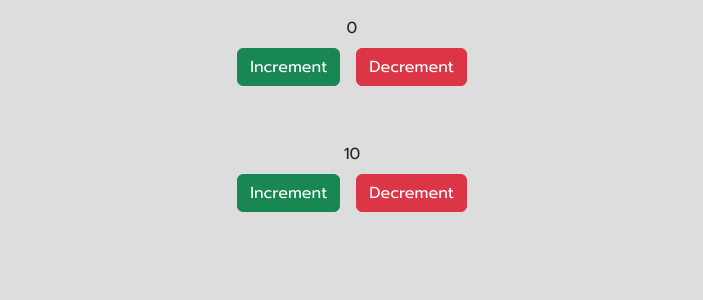
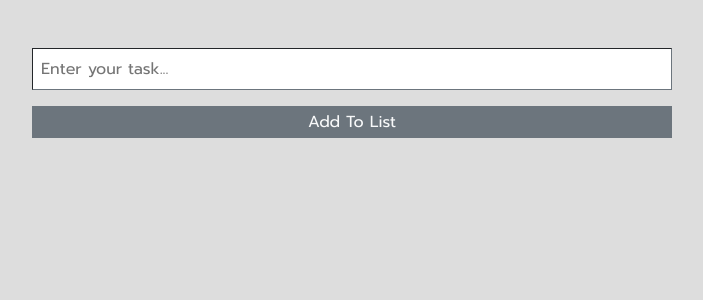
Before and after one commit to mern-trainer/amrin-batch, a React (Create React App) app: page / in a window 1280 px wide. Shown: the top 300 px of the page, without its empty margins (288-991 px from the left). Built offline with nearby package versions, Linux system fonts and the light colour scheme.

Commit message:
todo with context api

```diff
--- a/package.json
+++ b/package.json
@@ -13,7 +13,7 @@
     "react-hot-toast": "^2.4.1",
     "react-icons": "^5.3.0",
     "react-scripts": "5.0.1",
-    "uuid": "^11.0.1",
+    "uuid": "^11.0.2",
     "web-vitals": "^2.1.4"
   },
   "scripts": {
--- a/src/App.jsx
+++ b/src/App.jsx
@@ -4,17 +4,16 @@
 
 import { Toaster } from "react-hot-toast"
 import ContextPage from "./Pages/ContextPage"
-import { CounterProvider } from "./Providers/CounterProvider"
 import { TodoProvider } from "./Providers/TodoProvider"
+import Todo from "./Pages/Todo"
 
 const App = () => {
 
-    return <CounterProvider>
-        <TodoProvider>
-            <ContextPage />
-            <Toaster position="top-right"/>
-        </TodoProvider>
-    </CounterProvider>
+    return <TodoProvider>
+        {/* <ContextPage /> */}
+        <Todo />
+        <Toaster position="top-right"/>
+    </TodoProvider>
 }
 
 export default App
--- a/src/Pages/ContextPage.jsx
+++ b/src/Pages/ContextPage.jsx
@@ -1,9 +1,7 @@
 import { useContext } from "react"
 import { CounterContext } from "../Providers/CounterProvider"
 
-
 const ContextPage = () => {
-
     const { counter, setCounter, counter2, setCounter2 } = useContext(CounterContext)
 
     return <div className="d-flex flex-column gap-2 mt-3 align-items-center">
--- a/src/Pages/Todo.jsx
+++ b/src/Pages/Todo.jsx
@@ -1,6 +1,36 @@
+import { useState } from "react"
+import { useTodo } from "../Providers/TodoProvider"
+import { FaCheckCircle } from "react-icons/fa"
+import { FaCheck, FaCircleXmark, FaTrash } from "react-icons/fa6"
+
 const Todo = () => {
-    return <div>
 
+    const { todoList, addToList, handleRemove, updateCompleted } = useTodo()
+    const [todo, setTodo] = useState("")
+
+    return <div className="d-flex flex-column align-items-center mt-5">
+        <div className="w-50">
+            <input type="text" onChange={(event) => setTodo(event.target.value)} value={todo} placeholder="Enter your task..." name="todo" className="p-2 w-100 border-1 border-secondary" style={{ outline: "none"}} />
+            <button onClick={() => addToList(todo)} className="p-1 w-100 bg-secondary text-light border-0 mt-3">Add To List</button>
+        </div>
+        <div className="w-50 mt-3 d-flex flex-column gap-2">
+            {
+                todoList.map((item) => {
+                    // key => unique identifier
+                    return <div key={item.id} className="p-2 bg-light  d-flex justify-content-between text-dark w-100">
+                        <div style={{width: "90%"}} className="text-truncate d-flex gap-2 align-items-center">
+                            {item.completed && <div><FaCheckCircle color="green" /></div>}
+                            {!item.completed && <div><FaCircleXmark color="red"/></div>}
+                            <div>{item.title}</div>
+                        </div>
+                        <div style={{width: "10%"}} className="text-center">
+                            <FaTrash cursor={"pointer"} onClick={() => handleRemove(item.id)}/>
+                            <FaCheck cursor={"pointer"} onClick={() => updateCompleted(item.id)}/>
+                        </div>
+                    </div>
+                })
+            }
+        </div>
     </div>
 }
 
--- a/src/Providers/TodoProvider.jsx
+++ b/src/Providers/TodoProvider.jsx
@@ -1,5 +1,6 @@
-import { createContext, useState } from "react";
+import { createContext, useContext, useState } from "react";
 import toast from "react-hot-toast";
+import { v4 } from "uuid";
 
 export const TodoContext = createContext()
 
@@ -11,15 +12,50 @@ export const TodoProvider = ({ children }) => {
         if (title === "") {
             return toast.error("Task is required!")
         }
-        if (todoList.includes(title)) {
-            return toast.error("Task already exist!")
+        const currentDateTime = new Date().toLocaleString("en-IN")
+        const taskObject = {
+            id: v4(),
+            title: title,
+            createdAt: currentDateTime,
+            updatedAt: currentDateTime,
+            completed: false
         }
-        setTodoList([...todoList, title])
+        setTodoList([...todoList, taskObject])
     }
 
-    const values = { todoList, setTodoList, addToList }
+    const handleRemove = (id) => {
+        const res = todoList.filter(todo => todo.id != id)
+        setTodoList(res)
+    }
+
+    const updateCompleted = (id) => {
+        const currentDateTime = new Date().toLocaleString("en-IN")
+        const res = todoList.map(todo => {
+            if (todo.id == id) {
+                let status;
+                if (todo.completed) {
+                    status = false
+                } else {
+                    status = true
+                }
+                return {
+                    ...todo,
+                    completed: status,
+                    updatedAt: currentDateTime
+                }
+            }
+            return todo
+        })
+        setTodoList(res)
+    }
+
+    const values = { todoList, addToList, handleRemove, updateCompleted }
 
     return <TodoContext.Provider value={values}>
         {children}
     </TodoContext.Provider>
 }
+
+export const useTodo = () => {
+    return useContext(TodoContext)
+}
```
Also changed, not shown: 1 other file (tests, documents, lock files or other folders).
